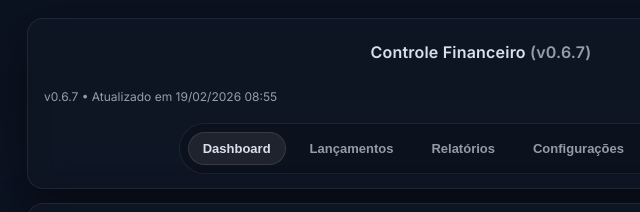
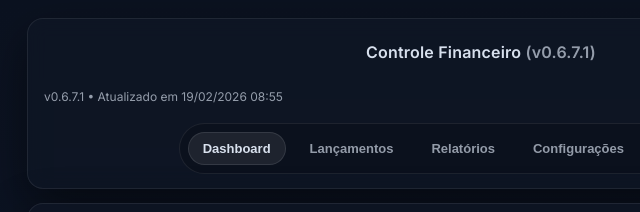
Before and after one commit to vitorlenin/controle-financeiro, a plain HTML site: page index.html in a window 1280 px wide. Shown: the top 212 px of the page, 77-717 px from the left. Drawn offline with Linux system fonts and the light colour scheme; no server answers.

Commit message:
versão 0.6.7.1

```diff
--- a/css/styles.css
+++ b/css/styles.css
@@ -380,7 +380,8 @@ body{
   border-radius: var(--radius);
   background: rgba(0,0,0,.14);
   padding: 14px;
-  min-height: 260px;
+  /* Altura automática: evita "espaço sobrando" em telas como Configurações/Cartões */
+  min-height: auto;
 }
 
 .box__title h3{margin:0}
--- a/index.html
+++ b/index.html
@@ -22,10 +22,10 @@
           ←
           <span class="btnBack__text">Voltar</span>
 </button>
-</div><div aria-label="Identificação do app" class="brand"><div class="brand__title">Controle Financeiro <span class="muted" id="versionBadge">(v0.6.7)</span></div></div><div class="actions">
+</div><div aria-label="Identificação do app" class="brand"><div class="brand__title">Controle Financeiro <span class="muted" id="versionBadge">(v0.6.7.1)</span></div></div><div class="actions">
 <button class="btn btn--ghost" id="btnLogout" style="display:none;" title="Sair">Sair</button>
 <button class="btn btn--primary" id="btnLogin">G Entrar com Google</button>
-</div><div aria-label="Status e versão" class="topmeta"><div class="muted small" id="versionInfo">v0.6.7 • Atualizado em 19/02/2026 08:55</div><div class="pill" id="authStatus">Deslogado</div></div><nav class="tabs">
+</div><div aria-label="Status e versão" class="topmeta"><div class="muted small" id="versionInfo">v0.6.7.1 • Atualizado em 19/02/2026 08:55</div><div class="pill" id="authStatus">Deslogado</div></div><nav class="tabs">
 <button class="tab is-active" data-route="dashboard">Dashboard</button>
 <button class="tab" data-route="lancamentos">Lançamentos</button>
 <button class="tab" data-route="relatorios">Relatórios</button>
--- a/js/app.js
+++ b/js/app.js
@@ -1,4 +1,4 @@
-const APP_VERSION = "v0.6.7";
+const APP_VERSION = "v0.6.7.1";
 const BUILD_TIME = "19/02/2026 08:55";
 const BUILD_TIME_ISO = "2026-02-19T08:55:00";
 
```
